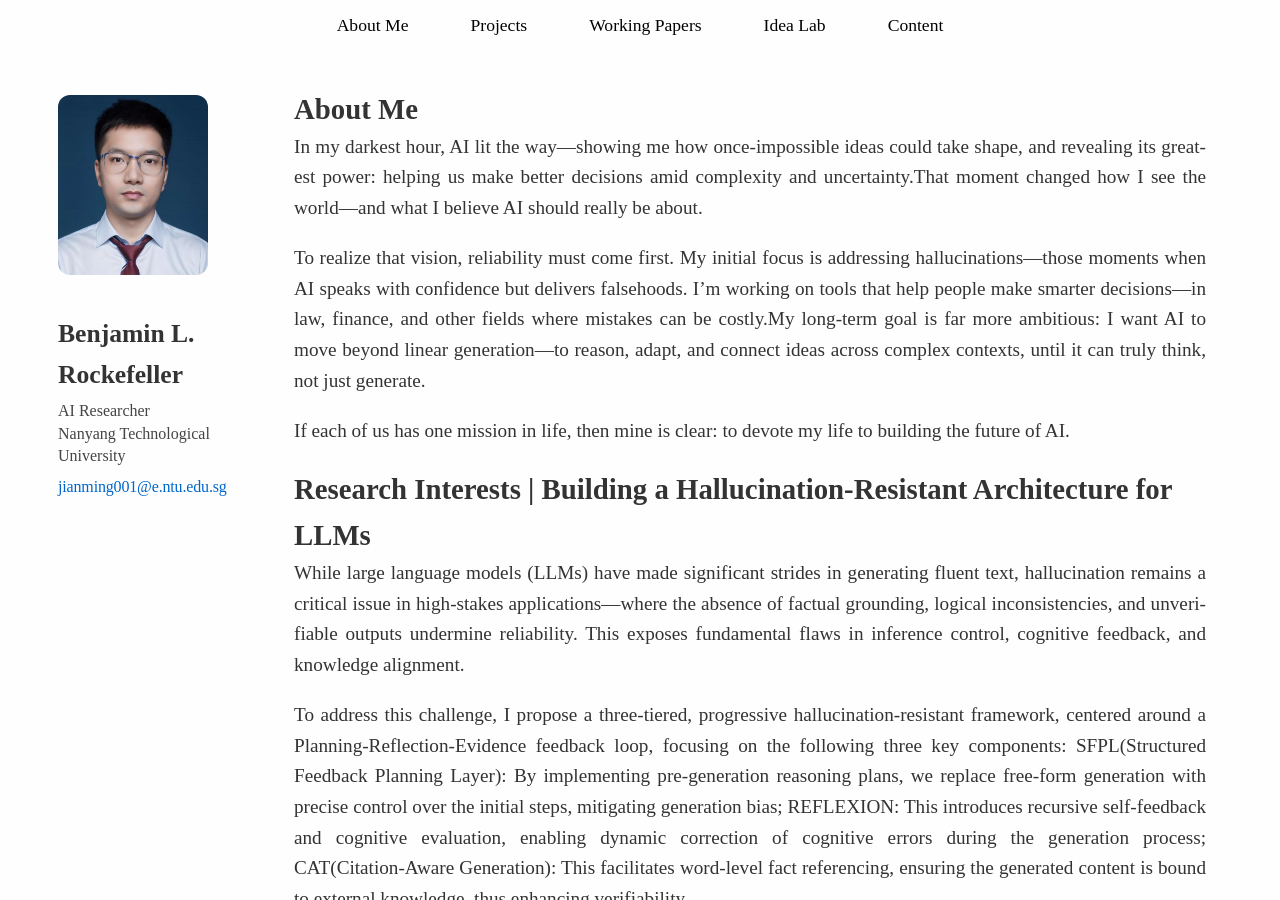
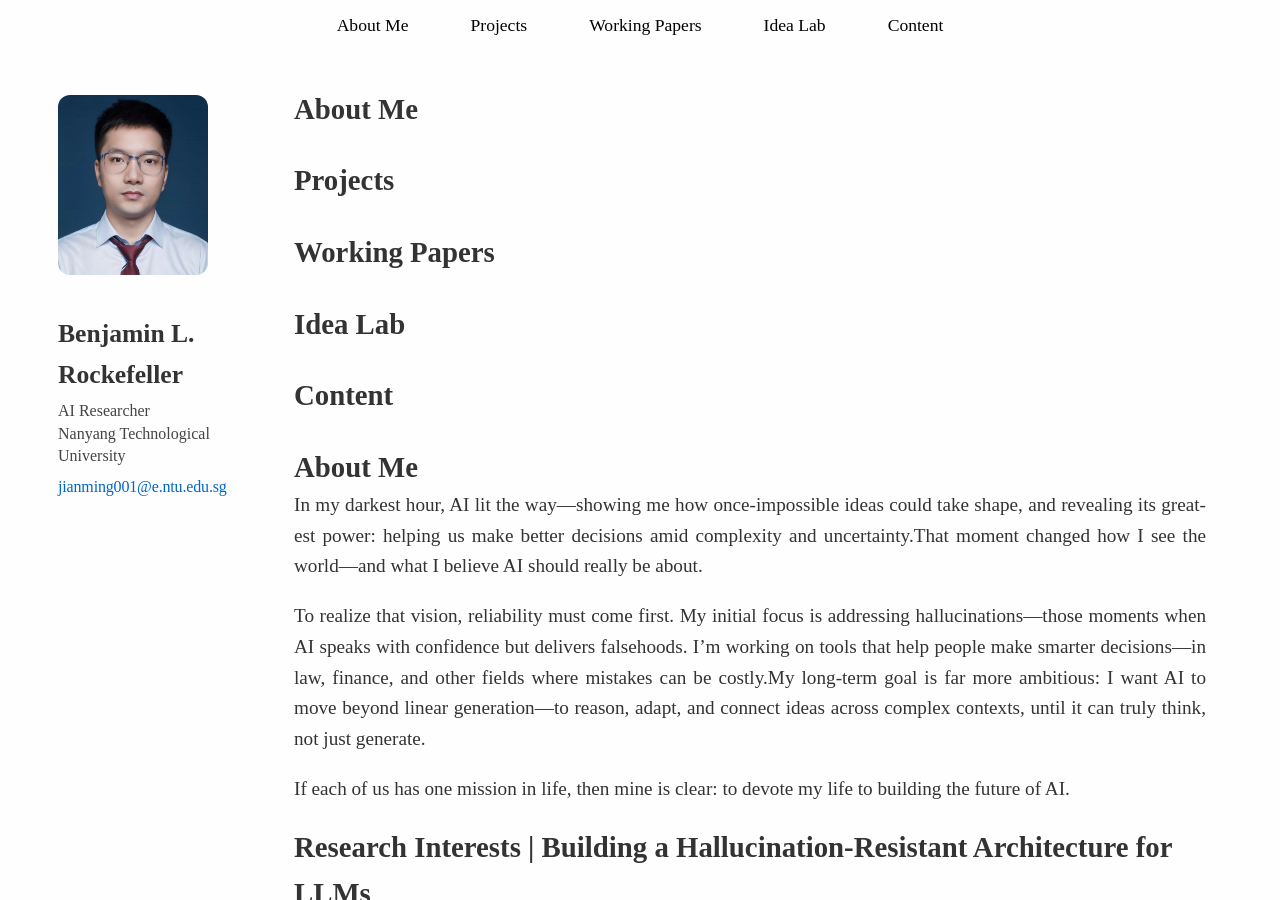
Before and after one commit to BenjaminRockefeller/benjaminrockefeller.github.io, a Jekyll site: the page built from index.md, in a window 1280 px wide and 900 px high. Built offline with Jekyll 4.4.1, drawn with Linux system fonts in a browser that asks for light colours; a style sheet for code colours, icons or effects is not loaded; our own code applies the rules of GitHub Pages for plain Markdown files.

Commit message:
Update homepage.html

```diff
--- a/_layouts/homepage.html
+++ b/_layouts/homepage.html
@@ -48,6 +48,7 @@
         </ul>
       </nav>
       <!-- 导航栏结束 -->
+
       <header>
         {% if site.avatar %}
         <a class="image avatar"><img src="{{ site.avatar }}" alt="avatar" /></a>
@@ -99,6 +100,32 @@
 
       </header>
 
+      <!-- 页面内容部分 -->
+      <section id="about">
+        <h2>About Me</h2>
+        <!-- 你的关于我部分内容 -->
+      </section>
+
+      <section id="projects">
+        <h2>Projects</h2>
+        <!-- 你的项目内容 -->
+      </section>
+
+      <section id="working-papers">
+        <h2>Working Papers</h2>
+        <!-- 你的工作论文内容 -->
+      </section>
+
+      <section id="idea-lab">
+        <h2>Idea Lab</h2>
+        <!-- 你的创意实验室内容 -->
+      </section>
+
+      <section id="content">
+        <h2>Content</h2>
+        <!-- 你的内容部分 -->
+      </section>
+
       <section>
         {{ content }}
 
```
